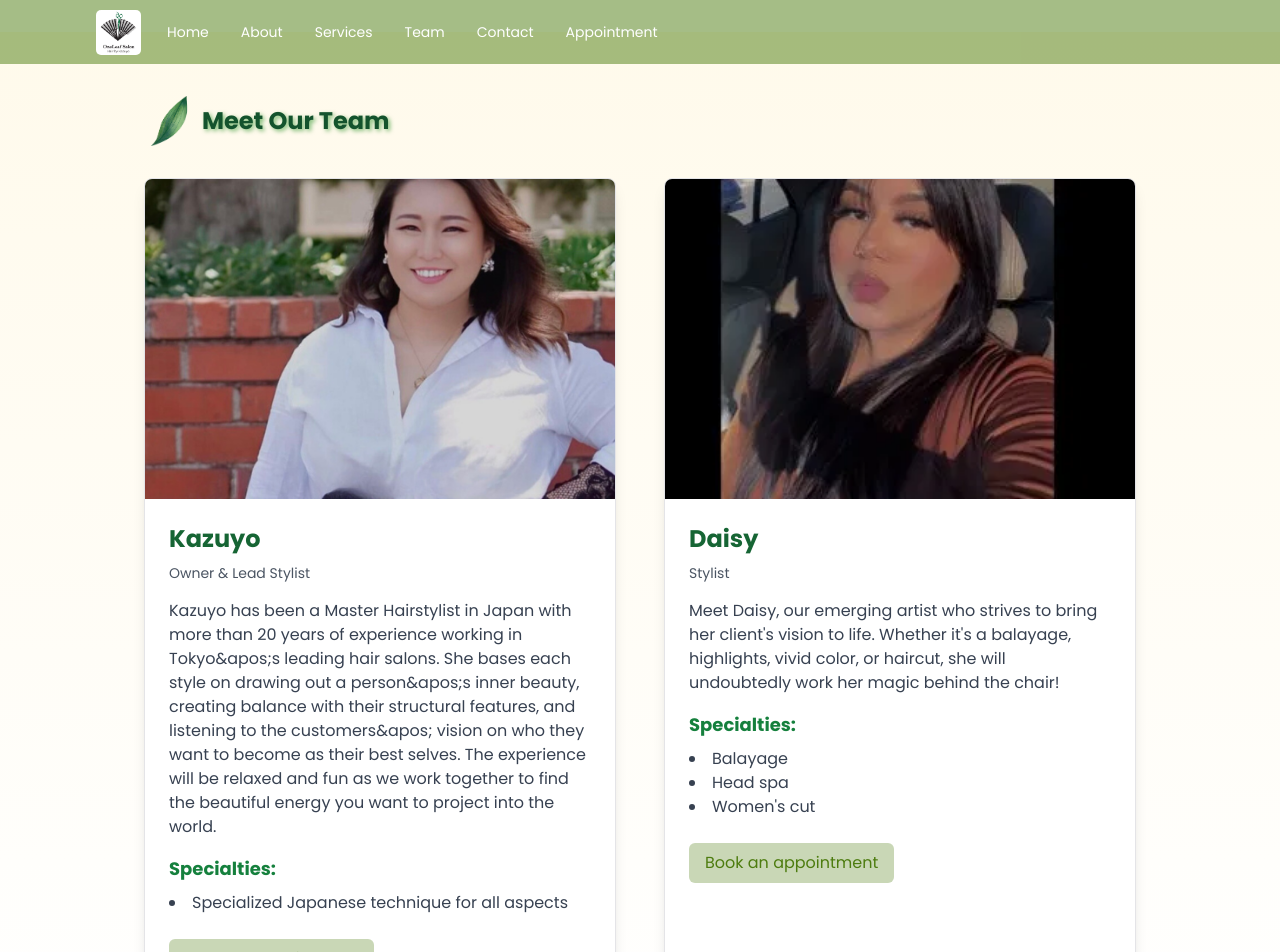
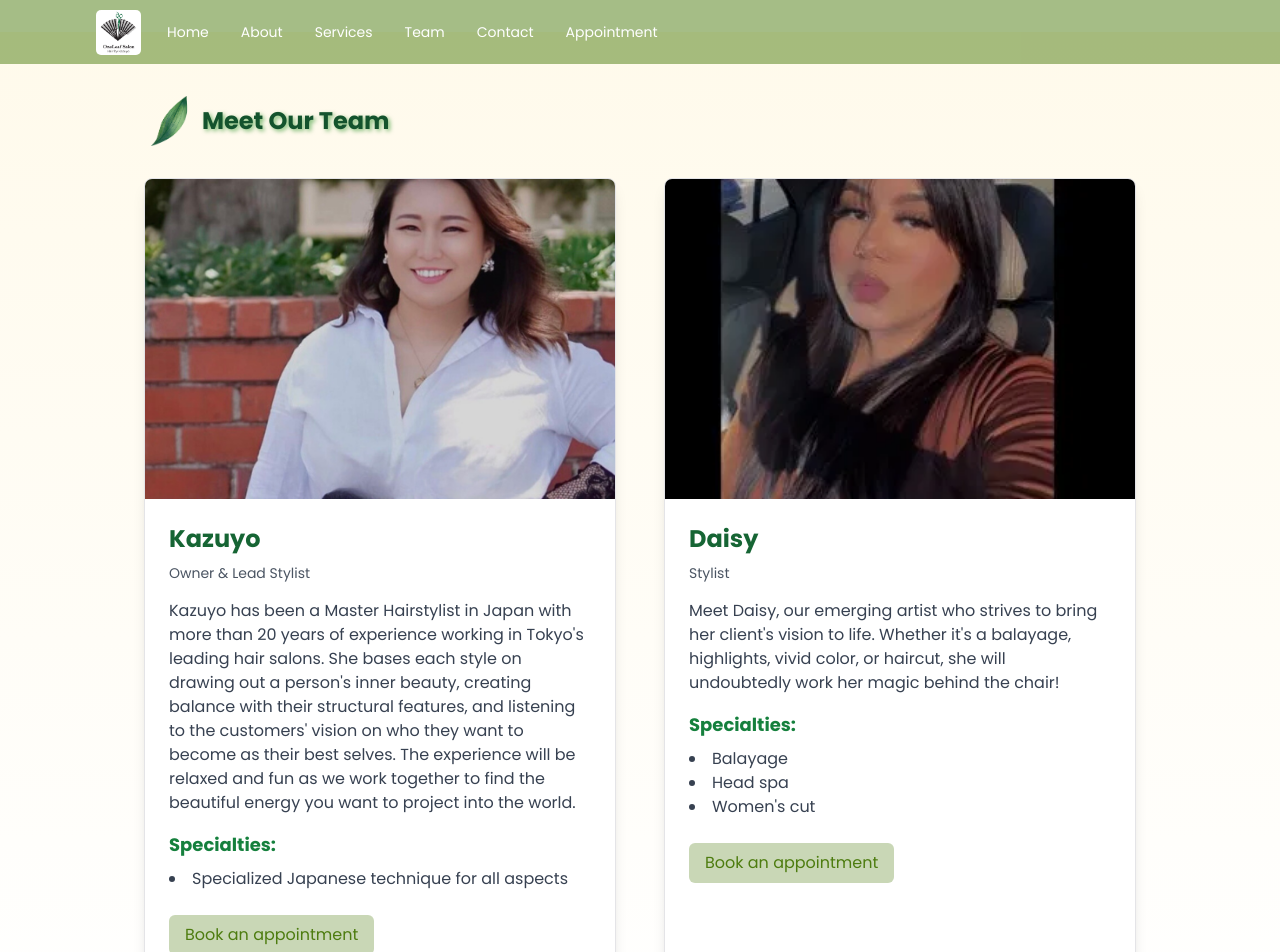
Before and after one commit to iwakikishi/oneleaf_salon, a Next.js app: page /team in a window 1280 px wide. Shown: the top 952 px of the page. Built offline with nearby package versions, Linux system fonts and the light colour scheme.

Commit message:
fixed team page

```diff
--- a/app/team/page.tsx
+++ b/app/team/page.tsx
@@ -9,7 +9,7 @@ const teamMembers = [
     role: 'Owner & Lead Stylist',
     image: '/images/kazuyo_photo.png',
     description:
-      'Kazuyo has been a Master Hairstylist in Japan with more than 20 years of experience working in Tokyo&apos;s leading hair salons. She bases each style on drawing out a person&apos;s inner beauty, creating balance with their structural features, and listening to the customers&apos; vision on who they want to become as their best selves. The experience will be relaxed and fun as we work together to find the beautiful energy you want to project into the world.',
+      "Kazuyo has been a Master Hairstylist in Japan with more than 20 years of experience working in Tokyo's leading hair salons. She bases each style on drawing out a person's inner beauty, creating balance with their structural features, and listening to the customers' vision on who they want to become as their best selves. The experience will be relaxed and fun as we work together to find the beautiful energy you want to project into the world.",
     specialties: ['Specialized Japanese technique for all aspects'],
     link: 'https://oneleafsalon.setmore.com/kazuyooneleaf',
   },
```
